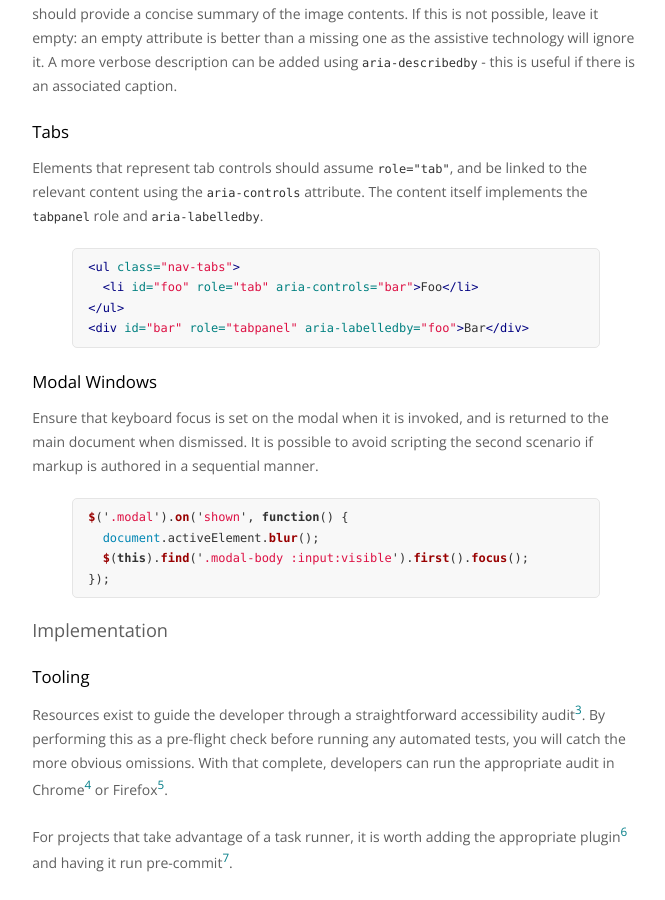
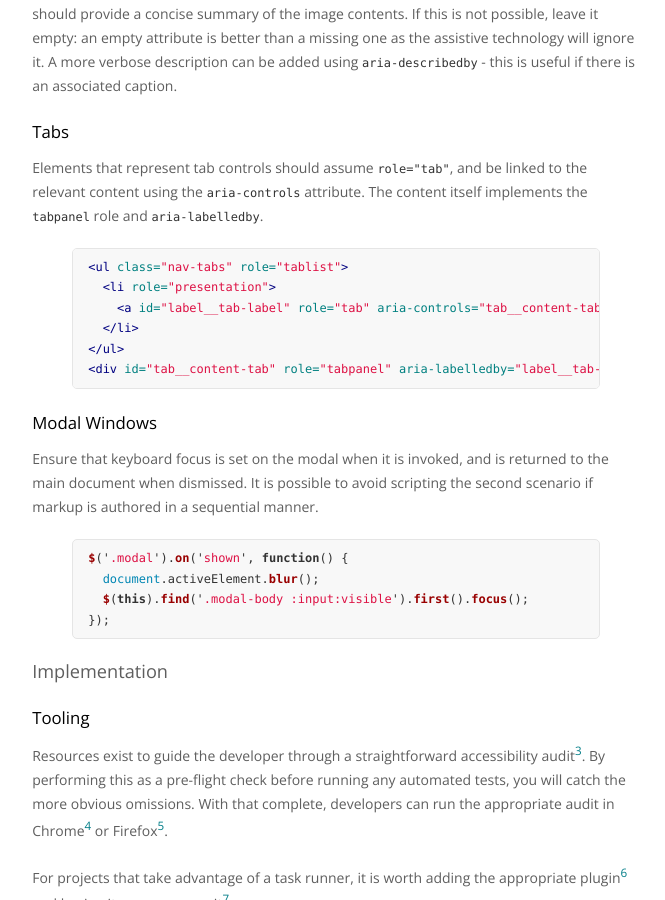
Before and after one commit to ellerbrock/talis.github.io, a Jekyll site: the page built from topics/accessibility.md, in a window 1280 px wide and 900 px high, scrolled down 2147 px. Shown: the whole window, without its empty margins (468-1133 px from the left). Built offline with Jekyll 4.4.1, drawn with Linux system fonts in a browser that asks for light colours.

Commit message:
Update content of tabs example

```diff
--- a/topics/accessibility.md
+++ b/topics/accessibility.md
@@ -78,10 +78,12 @@ The `alt` attribute on images is required in an effort to conform to accessibili
 Elements that represent tab controls should assume `role="tab"`, and be linked to the relevant content using the `aria-controls` attribute. The content itself implements the `tabpanel` role and `aria-labelledby`.
 
 {% highlight html %}
-<ul class="nav-tabs">
-  <li id="foo" role="tab" aria-controls="bar">Foo</li>
+<ul class="nav-tabs" role="tablist">
+  <li role="presentation">
+    <a id="label__tab-label" role="tab" aria-controls="tab__content-tab" aria-selected>Foo</a>
+  </li>
 </ul>
-<div id="bar" role="tabpanel" aria-labelledby="foo">Bar</div>
+<div id="tab__content-tab" role="tabpanel" aria-labelledby="label__tab-label">Bar</div>
 {% endhighlight %}
 
 #### Modal Windows
```
